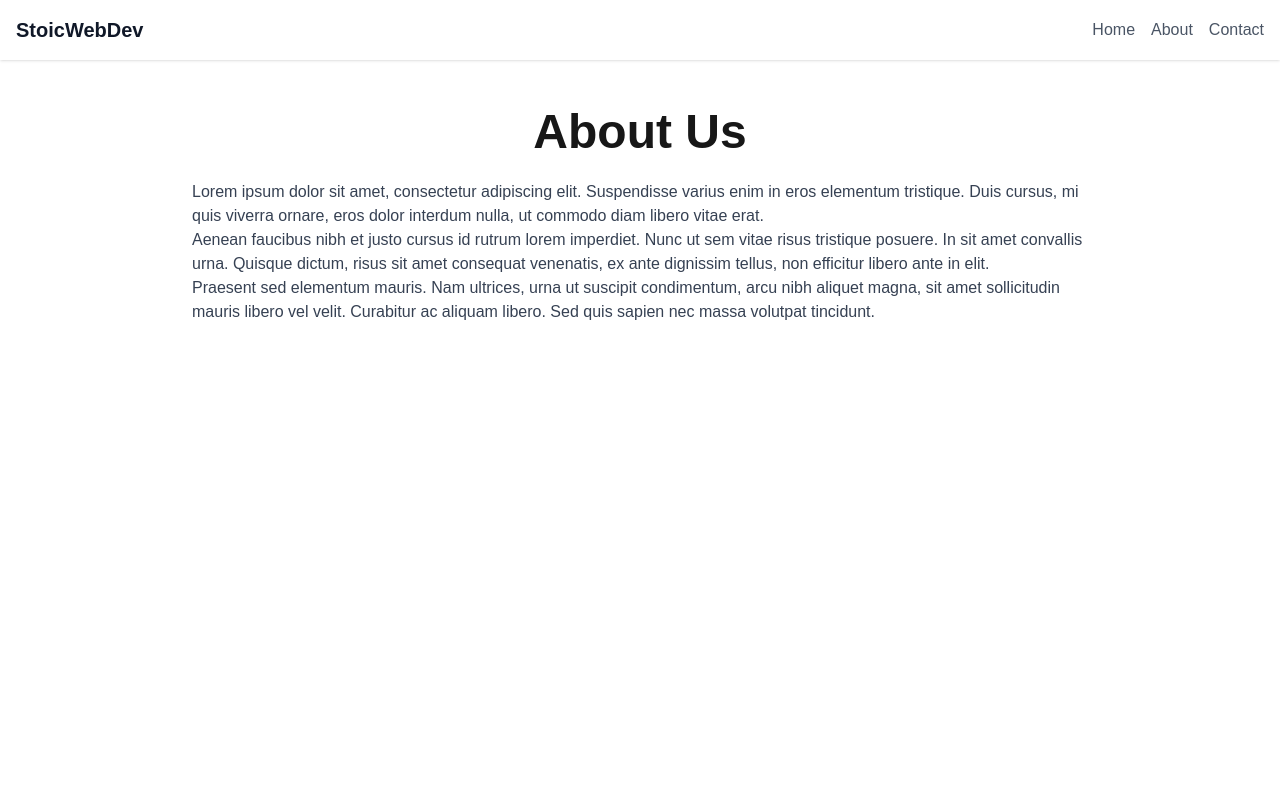
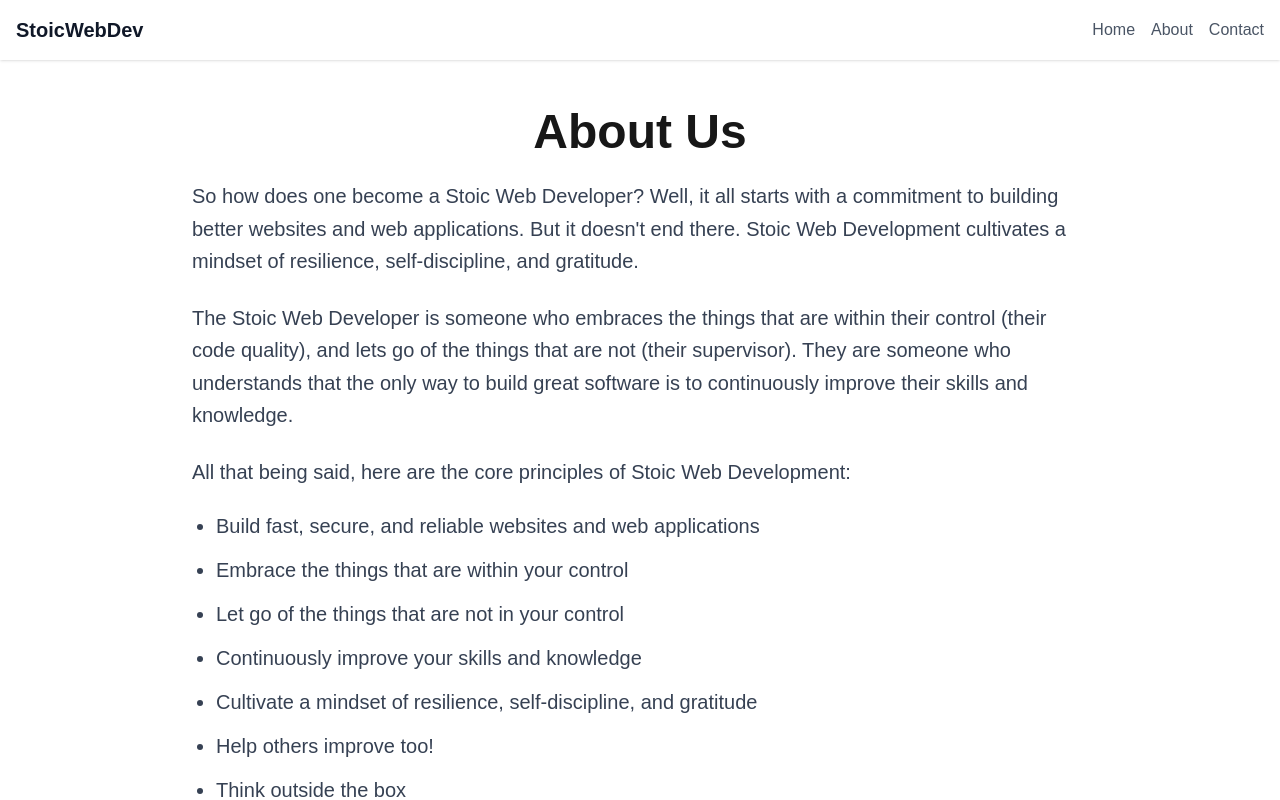
Before and after one commit to jameydev/stoic-web-dev, a Next.js app: page /about in a window 1280 px wide. Shown: the top 800 px of the page. Built offline with nearby package versions, Linux system fonts and the light colour scheme.

Commit message:
Enhance AboutPage content with improved text and structure for better readability

```diff
--- a/app/about/page.tsx
+++ b/app/about/page.tsx
@@ -1,34 +1,57 @@
-// app/about/page.tsx
-
 export default function AboutPage() {
   return (
     <div className='min-h-screen flex flex-col'>
       <main className='flex-grow'>
         {/* About Section */}
-        <section className='py-12 px-4'>
+        <section className='py-12 px-4 md:px-8 lg:px-12'>
           <div className='max-w-4xl mx-auto'>
             <h1 className='text-4xl md:text-5xl font-bold text-center mb-6'>
               About Us
             </h1>
-            <article className='prose prose-lg mx-auto text-gray-700'>
-              <p>
-                Lorem ipsum dolor sit amet, consectetur adipiscing elit.
-                Suspendisse varius enim in eros elementum tristique. Duis
-                cursus, mi quis viverra ornare, eros dolor interdum nulla, ut
-                commodo diam libero vitae erat.
+            <article className='prose prose-lg mx-auto text-gray-700 leading-relaxed'>
+              <p className='text-lg md:text-xl text-gray-700 mb-4 md:mb-6 leading-relaxed'>
+                So how does one become a Stoic Web Developer? Well, it all
+                starts with a commitment to building better websites and web
+                applications. But it doesn't end there. Stoic Web Development
+                cultivates a mindset of resilience, self-discipline, and
+                gratitude.
               </p>
-              <p>
-                Aenean faucibus nibh et justo cursus id rutrum lorem imperdiet.
-                Nunc ut sem vitae risus tristique posuere. In sit amet convallis
-                urna. Quisque dictum, risus sit amet consequat venenatis, ex
-                ante dignissim tellus, non efficitur libero ante in elit.
+              <p className='text-lg md:text-xl text-gray-700 mb-4 md:mb-6 leading-relaxed'>
+                The Stoic Web Developer is someone who embraces the things that
+                are within their control (their code quality), and lets go of
+                the things that are not (their supervisor). They are someone who
+                understands that the only way to build great software is to
+                continuously improve their skills and knowledge.
               </p>
-              <p>
-                Praesent sed elementum mauris. Nam ultrices, urna ut suscipit
-                condimentum, arcu nibh aliquet magna, sit amet sollicitudin
-                mauris libero vel velit. Curabitur ac aliquam libero. Sed quis
-                sapien nec massa volutpat tincidunt.
+              <p className='text-lg md:text-xl text-gray-700 mb-4 md:mb-6 leading-relaxed'>
+                All that being said, here are the core principles of Stoic Web
+                Development:
               </p>
+              <ul className='text-lg md:text-xl text-gray-700 m-4 md:m-6 list-disc'>
+                <li className='mb-2 md:mb-4'>
+                  Build fast, secure, and reliable websites and web applications
+                </li>
+                <li className='mb-2 md:mb-4'>
+                  Embrace the things that are within your control
+                </li>
+                <li className='mb-2 md:mb-4'>
+                  Let go of the things that are not in your control
+                </li>
+                <li className='mb-2 md:mb-4'>
+                  Continuously improve your skills and knowledge
+                </li>
+                <li className='mb-2 md:mb-4'>
+                  Cultivate a mindset of resilience, self-discipline, and
+                  gratitude
+                </li>
+                <li className='mb-2 md:mb-4'>Help others improve too!</li>
+                <li className='mb-2 md:mb-4'>Think outside the box</li>
+                <li className='mb-2 md:mb-4'>Use agile methodology</li>
+                <li className='mb-2 md:mb-4'>Use version control</li>
+                <li className='mb-2 md:mb-4'>Write clean code</li>
+                <li className='mb-2 md:mb-4'>Stay organized</li>
+                <li className='mb-2 md:mb-4'>Remain calm and rational</li>
+              </ul>
             </article>
           </div>
         </section>
```
